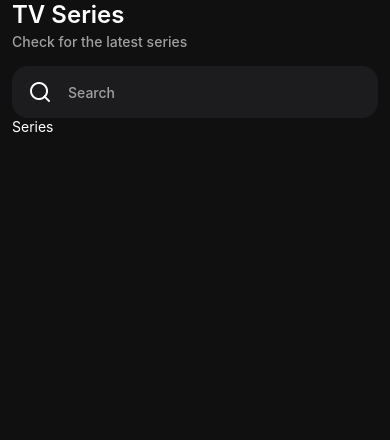
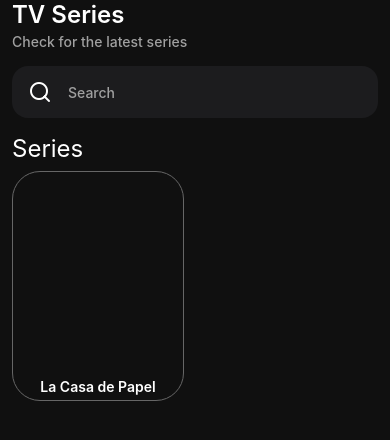
Before and after one commit to jmamadeu/tv-series-app, a React Native app: screen / in a window 390 px wide. Shown: the top 440 px of the page. Built offline with nearby package versions, Linux system fonts and the light colour scheme.

Commit message:
chore: add serie card

```diff
--- /dev/null
+++ b/src/components/serie-card/serie-card.tsx
@@ -0,0 +1,48 @@
+import { Image, StyleSheet, Text, View } from "react-native";
+import { theme } from "../../theme/theme";
+
+type SerieCardProps = {
+  imgUrl: string;
+};
+
+export const SerieCard: React.FC<SerieCardProps> = ({ imgUrl }) => {
+  return (
+    <View style={styles.movieCard}>
+      <Image
+        source={{
+          uri: imgUrl,
+        }}
+        style={styles.cardImage}
+      />
+
+      <Text style={styles.cardTitle}>
+        La Casa de Papel
+      </Text>
+    </View>
+  );
+};
+
+const styles = StyleSheet.create({
+  movieCard: {
+    height: 230,
+    borderWidth: 1,
+    borderColor: theme.colors.gray[200],
+    borderRadius: 28,
+  },
+  serieCard: {
+    borderRadius: 28,
+  },
+  cardImage: {
+    borderTopEndRadius: 28,
+    borderTopLeftRadius: 28,
+    width: 170,
+    height: 200,
+  },
+  cardTitle: {
+    textAlign: "center",
+    fontSize: 14,
+    fontWeight: "600",
+    marginTop: 6,
+    color: theme.colors.white
+  },
+});
--- a/src/screens/home/home.tsx
+++ b/src/screens/home/home.tsx
@@ -1,7 +1,14 @@
-import { SafeAreaView, StyleSheet, Text, TextInput, View } from "react-native";
+import {
+  SafeAreaView,
+  StyleSheet,
+  Text,
+  TextInput,
+  View
+} from "react-native";
 import { theme } from "../../theme/theme";
 
 import { Feather } from "@expo/vector-icons";
+import { SerieCard } from "../../components/serie-card/serie-card";
 
 export const HomeScreen = () => {
   return (
@@ -16,13 +23,26 @@ export const HomeScreen = () => {
 
         <View style={styles.searchInputContainer}>
           <View style={styles.inputContainer}>
-            <Feather style={styles.searchIcon} color={theme.colors.white} name="search" size={24} />
-            <TextInput style={styles.input} placeholder="Search" placeholderTextColor={theme.colors.gray[100]} />
+            <Feather
+              style={styles.searchIcon}
+              color={theme.colors.white}
+              name="search"
+              size={24}
+            />
+            <TextInput
+              style={styles.input}
+              placeholder="Search"
+              placeholderTextColor={theme.colors.gray[100]}
+            />
           </View>
         </View>
 
-        <View>
-          <Text style={[styles.whiteText]}>Series</Text>
+        <View style={styles.seriesView}>
+          <Text style={[styles.whiteText, styles.seriesText]}>Series</Text>
+
+          <View style={styles.seriesList}>
+            <SerieCard imgUrl="" />
+          </View>
         </View>
       </View>
     </SafeAreaView>
@@ -51,7 +71,7 @@ const styles = StyleSheet.create({
     marginTop: 4,
   },
   searchInputContainer: {
-    marginTop: 16
+    marginTop: 16,
   },
   inputContainer: {
     backgroundColor: theme.colors.gray[1000],
@@ -59,10 +79,10 @@ const styles = StyleSheet.create({
     flexDirection: "row",
     alignItems: "center",
     justifyContent: "space-between",
-    borderRadius: 16
+    borderRadius: 16,
   },
   searchIcon: {
-    paddingLeft: 16
+    paddingLeft: 16,
   },
   input: {
     flex: 1,
@@ -70,6 +90,18 @@ const styles = StyleSheet.create({
     paddingLeft: 16,
     height: 52,
     fontWeight: "500",
-    fontSize: 14
-  }
+    fontSize: 14,
+  },
+  seriesView: {
+    marginTop: 16,
+  },
+  seriesText: {
+    fontSize: 24,
+  },
+  seriesList: {
+    flex: 1,
+    flexDirection: "row",
+    marginTop: 8,
+  },
+
 });
--- a/src/theme/colors.ts
+++ b/src/theme/colors.ts
@@ -5,6 +5,7 @@ export const colors = {
   white: "#FFFFFF",
   gray: {
     100: "#A0A0A0",
+    200: "#666666",
     1000: "rgba(118, 118, 128, 0.12)"
   }
 }
```
